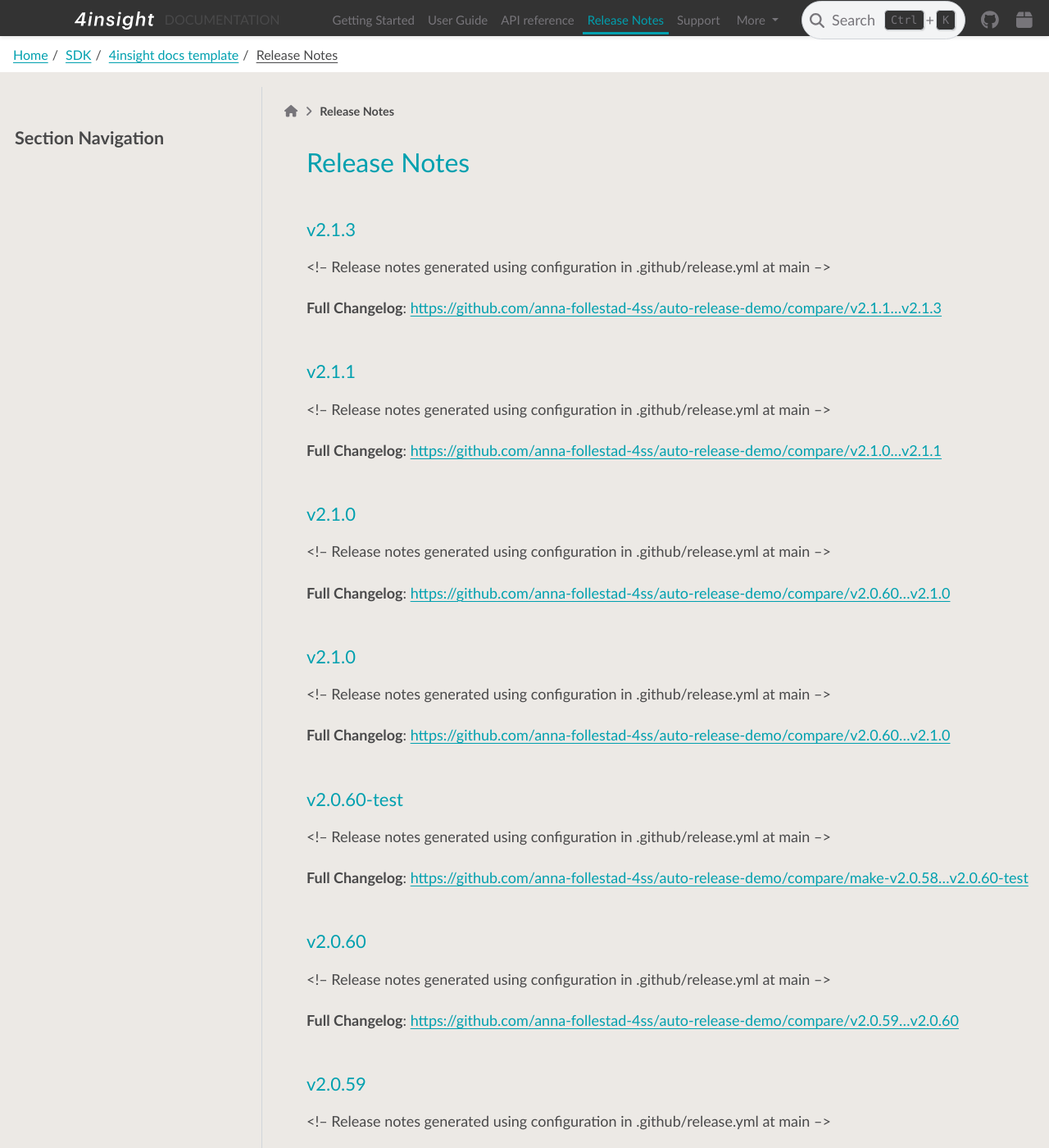
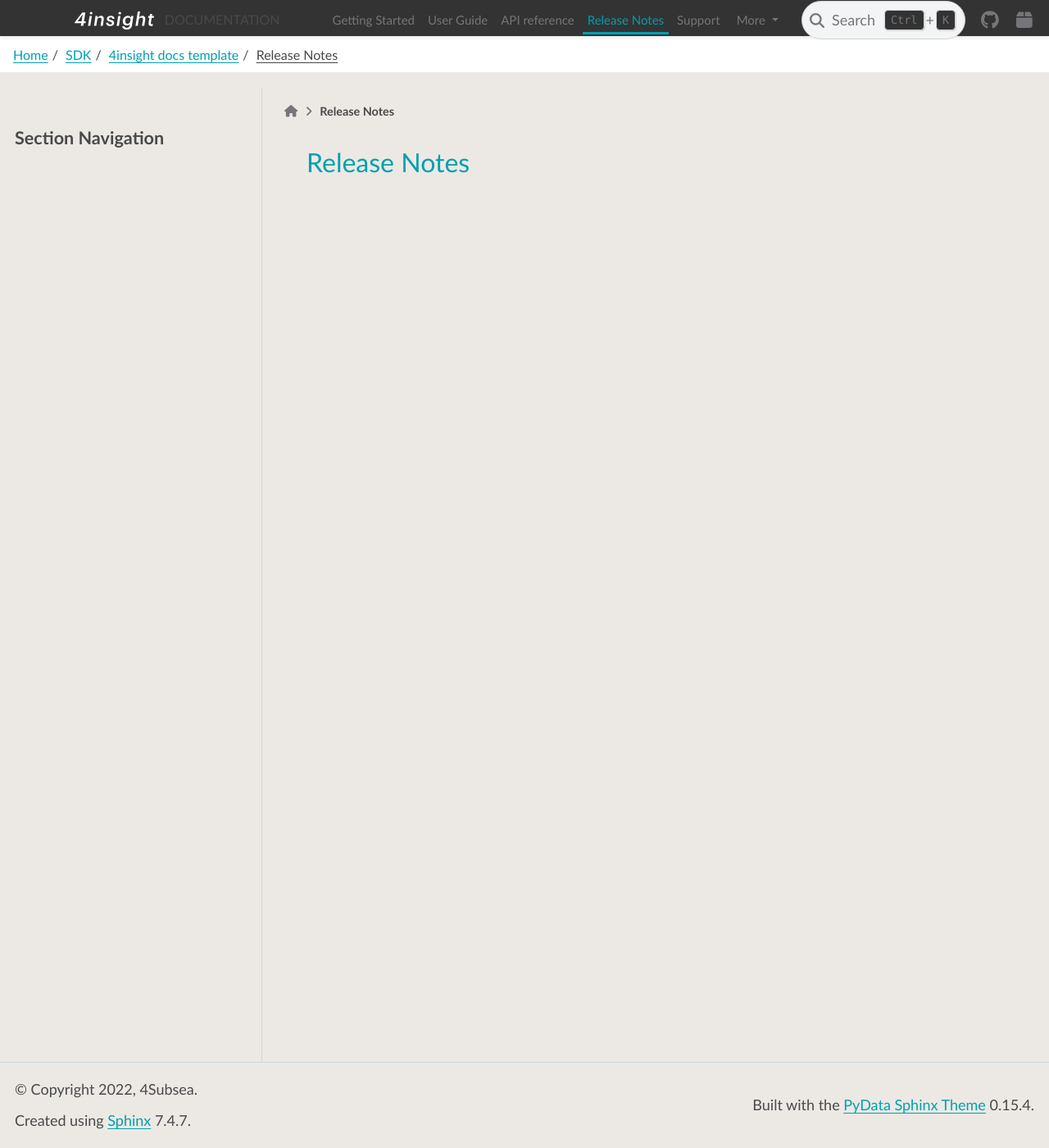
Before and after one commit to anna-follestad-4ss/auto-release-demo, a Sphinx documentation site: the page built from docs/release_notes.rst, in a window 1280 px wide and 1400 px high. Shown: the whole window at 82% size. Built offline with Sphinx 7.4.7 and the PyData theme 0.15.4, drawn with Linux system fonts in a browser that asks for light colours; some of the changed text lies outside the part shown.

Commit message:
Update release_notes.rst

```diff
--- a/docs/release_notes.rst
+++ b/docs/release_notes.rst
@@ -1,74 +1,2 @@
 Release Notes
 =============
-
-v2.1.3
-------------------------------
-
-<!-- Release notes generated using configuration in .github/release.yml at main -->
-
-
-
-**Full Changelog**: https://github.com/anna-follestad-4ss/auto-release-demo/compare/v2.1.1...v2.1.3
-
-
-v2.1.1
-------------------------------
-
-<!-- Release notes generated using configuration in .github/release.yml at main -->
-
-
-
-**Full Changelog**: https://github.com/anna-follestad-4ss/auto-release-demo/compare/v2.1.0...v2.1.1
-
-
-v2.1.0
-------------------------------
-
-<!-- Release notes generated using configuration in .github/release.yml at main -->
-
-
-
-**Full Changelog**: https://github.com/anna-follestad-4ss/auto-release-demo/compare/v2.0.60...v2.1.0
-
-
-
-
-
-v2.1.0
-------------------------------
-
-<!-- Release notes generated using configuration in .github/release.yml at main -->
-
-
-
-**Full Changelog**: https://github.com/anna-follestad-4ss/auto-release-demo/compare/v2.0.60...v2.1.0
-
-
-v2.0.60-test
-------------------------------
-
-<!-- Release notes generated using configuration in .github/release.yml at main -->
-
-
-
-**Full Changelog**: https://github.com/anna-follestad-4ss/auto-release-demo/compare/make-v2.0.58...v2.0.60-test
-
-
-v2.0.60
-------------------------------
-
-<!-- Release notes generated using configuration in .github/release.yml at main -->
-
-
-
-**Full Changelog**: https://github.com/anna-follestad-4ss/auto-release-demo/compare/v2.0.59...v2.0.60
-
-
-v2.0.59
-------------------------------
-
-<!-- Release notes generated using configuration in .github/release.yml at main -->
-
-
-
-**Full Changelog**: https://github.com/anna-follestad-4ss/auto-release-demo/compare/v2.0.58...v2.0.59
```
